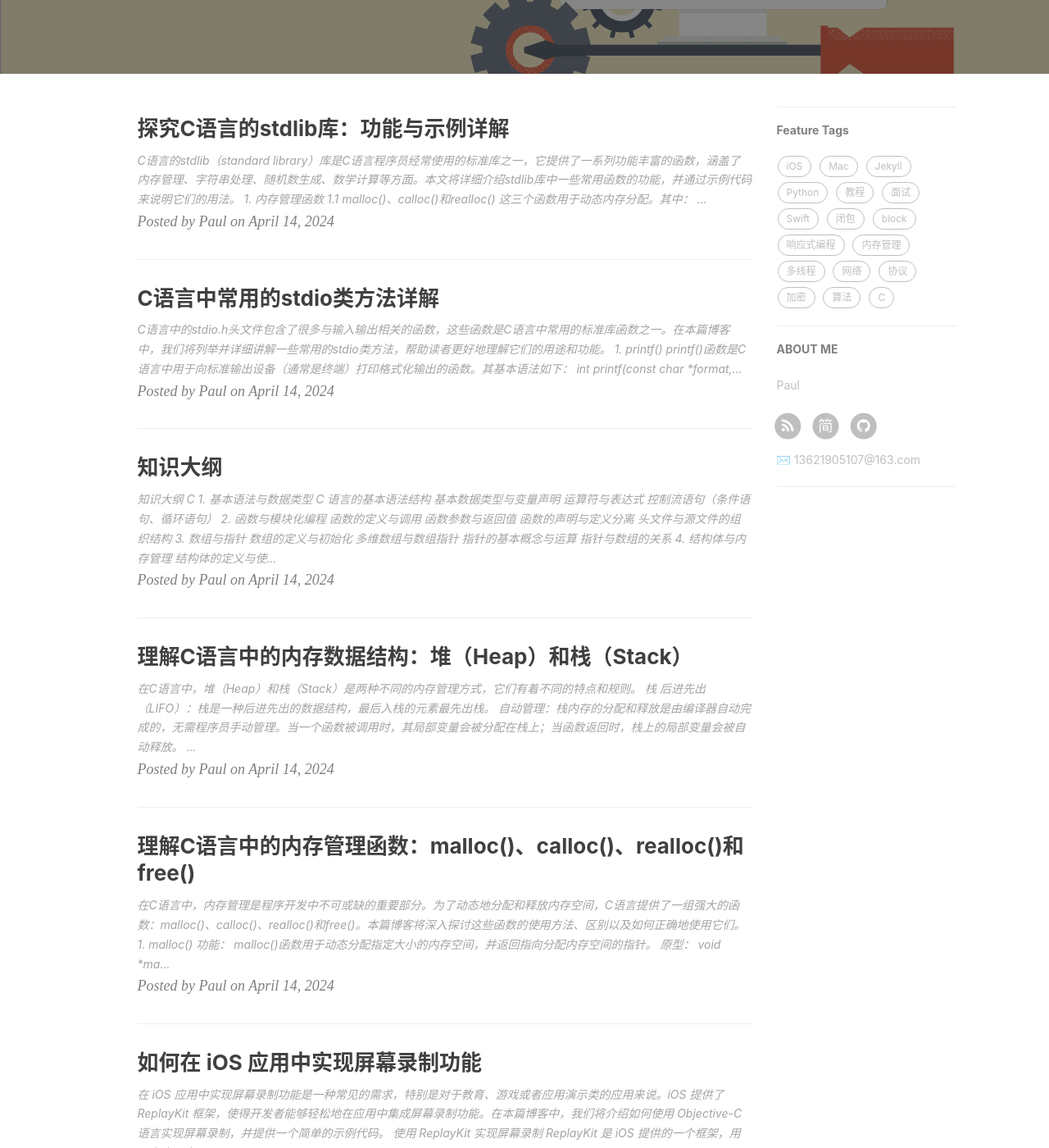
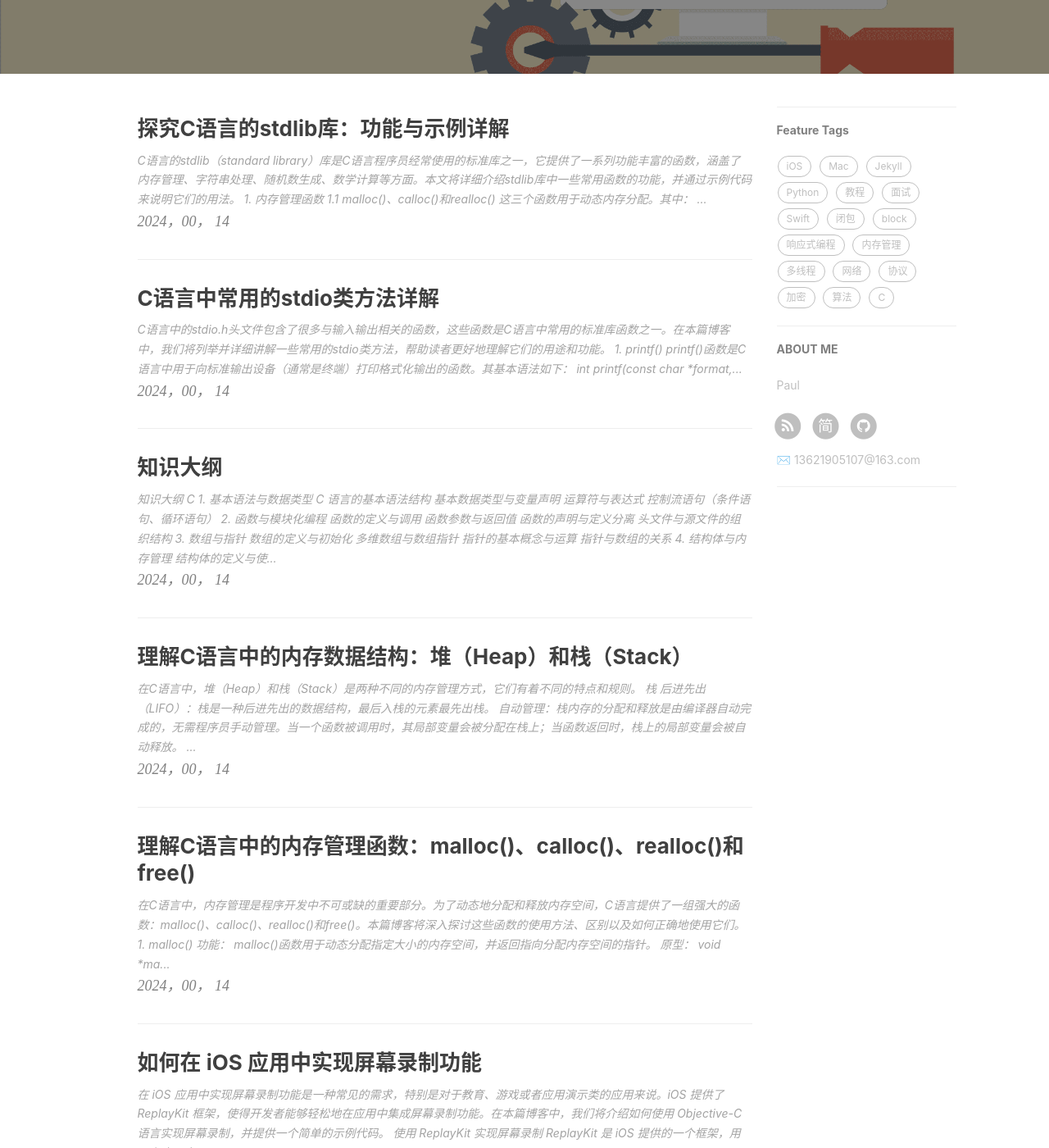
Before and after one commit to BuddyLiu/docs, a Jekyll site: the page built from index.html, in a window 1280 px wide and 1400 px high, scrolled down 328 px. Shown: the whole window at 82% size. Built offline with Jekyll 4.4.1, drawn with Linux system fonts in a browser that asks for light colours; nearby versions of some CDN libraries; the list of posts is cut into pages by our own code; comment, search, counter and statistics services are not loaded; some of the changed text lies outside the part shown.

Commit message:
no message

```diff
--- a/index.html
+++ b/index.html
@@ -20,7 +20,7 @@
         </div>
     </a>
     <p class="post-meta">
-        Posted by {% if post.author %}{{ post.author }}{% else %}{{ site.title }}{% endif %} on {{ post.date | date: "%B %-d, %Y" }}
+        {{ post.date | date: "%Y，%M， %d" }}
     </p>
 </div>
 <hr>
```
